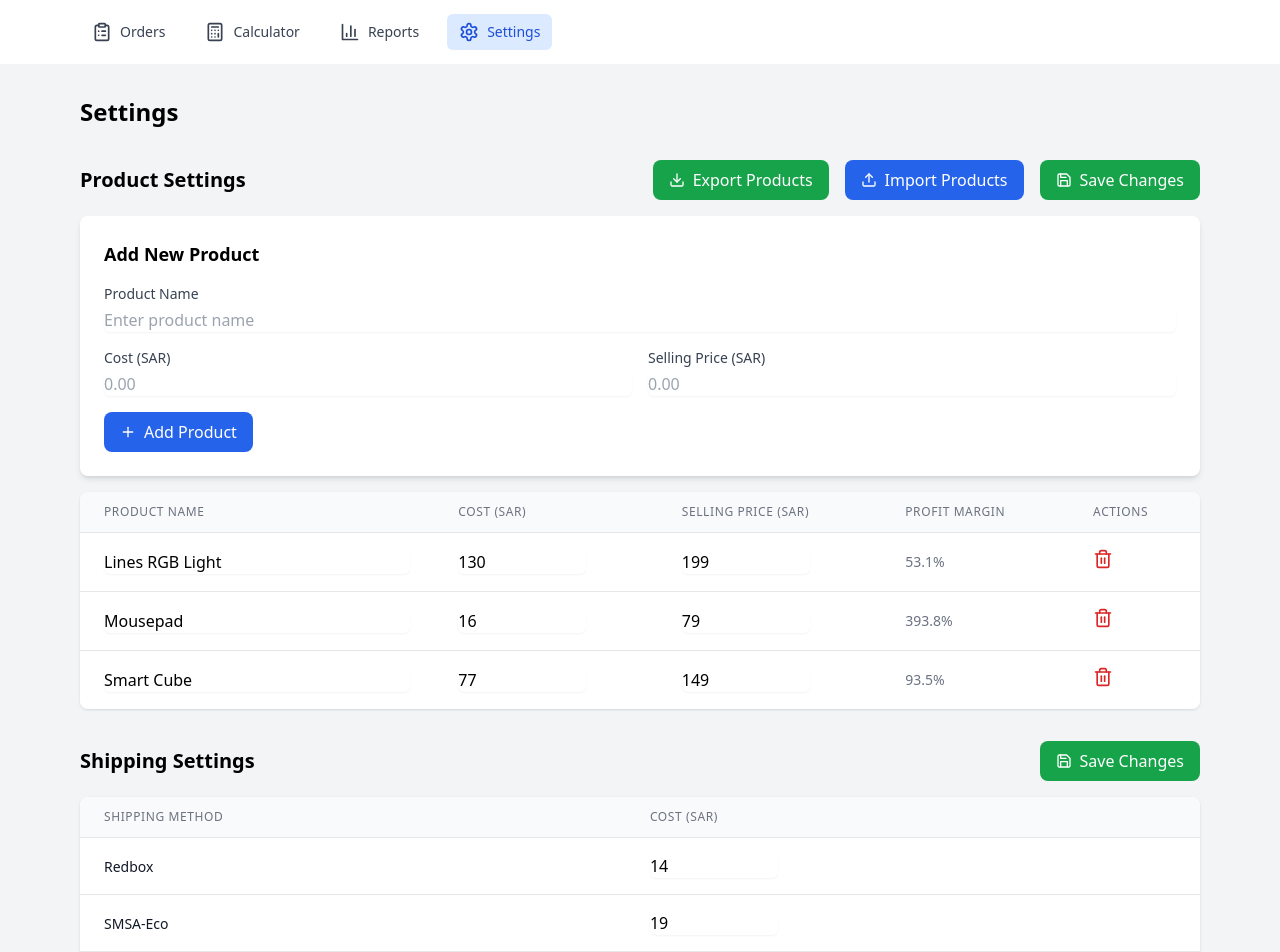
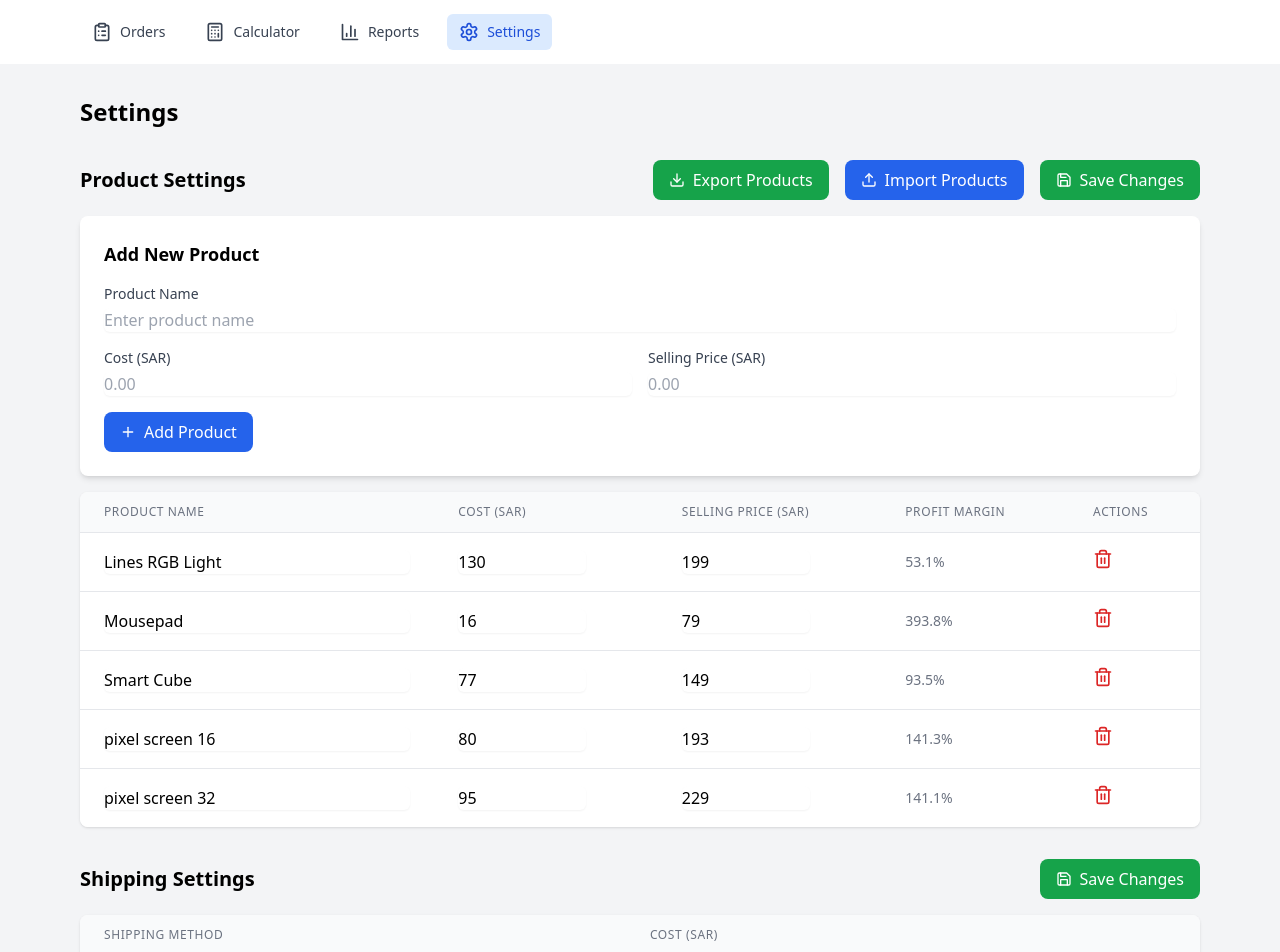
Before and after one commit to BasimAlmatboli/Cactus, a React (Vite) app: page /settings in a window 1280 px wide. Shown: the top 952 px of the page. Built offline with nearby package versions, Linux system fonts and the light colour scheme.

Commit message:
Your commit message here

```diff
--- a/src/data/products.ts
+++ b/src/data/products.ts
@@ -19,6 +19,18 @@ const defaultProducts: Product[] = [
     cost: 77,
     sellingPrice: 149,
   },
+  {
+    id: 'pixel-screen-16',
+    name: 'pixel screen 16',
+    cost: 80,
+    sellingPrice: 193,
+  },
+ {
+    id: 'pixel-screen-32',
+    name: 'pixel screen 32',
+    cost: 95,
+    sellingPrice: 229,
+  },
 ];
 
 export const getProducts = (): Product[] => {
--- a/src/utils/profitSharing/percentages.ts
+++ b/src/utils/profitSharing/percentages.ts
@@ -10,6 +10,10 @@ export const getYassirPercentage = (productName: string): number => {
       return 0.7; // 70%
     case 'Smart Cube':
       return 0.1; // 10%
+    case 'pixel screen 16':
+        return 0.1; // 10%
+    case 'pixel screen 32':
+        return 0.1; // 10%
     default:
       return 1; // 100%
   }
```
